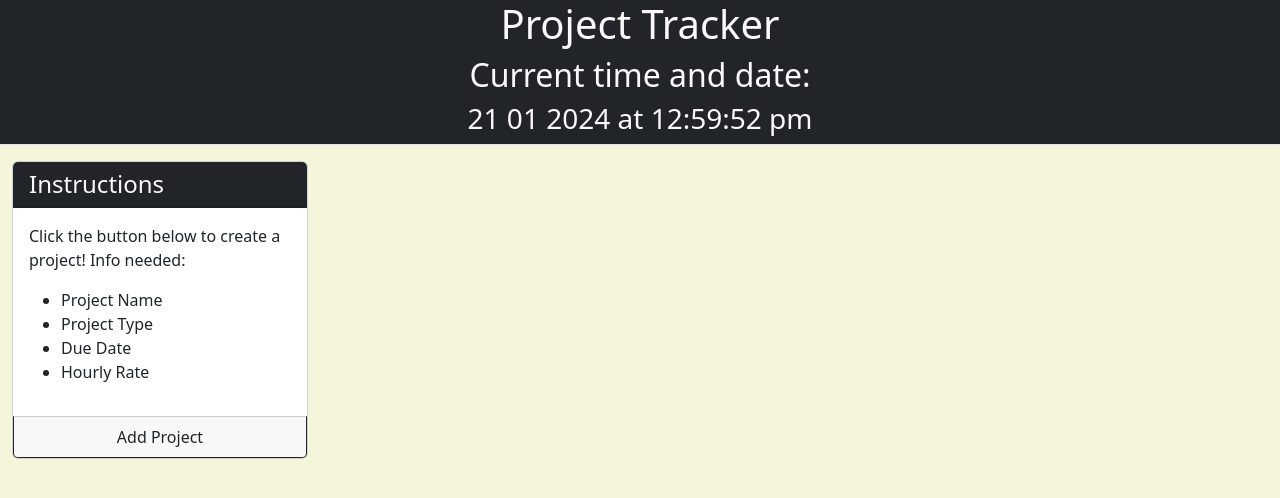
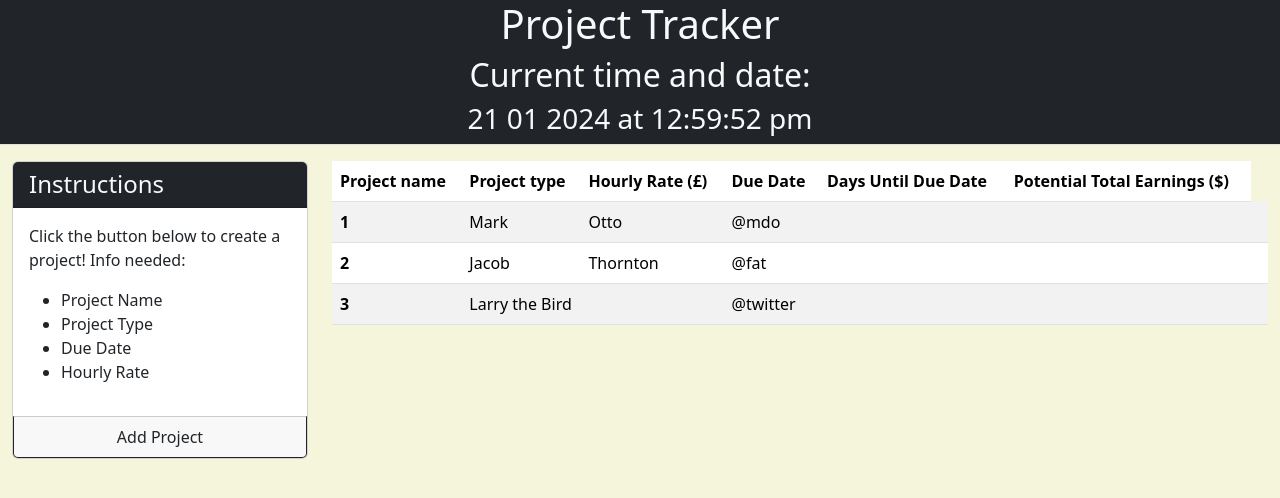
Before and after one commit to jjbstudent/Project-Tracker-, a plain HTML site: page index.html in a window 1280 px wide. Drawn offline with nearby package versions, Linux system fonts and the light colour scheme.

Commit message:
add table bootstarp

```diff
--- a/index.html
+++ b/index.html
@@ -39,6 +39,50 @@
             <button class="btn btn-dark card-footer">Add Project</button>
           </div>
         </div>
+        <div class="col mt-3">
+          <table class="table table-striped">
+            <thead>
+              <tr>
+                <th scope="col">Project name</th>
+                <th scope="col">Project type</th>
+                <th scope="col">Hourly Rate (£)</th>
+                <th scope="col">Due Date</th>
+                <th scope="col">Days Until Due Date</th>
+                <th scope="col">Potential Total Earnings ($)</th>
+              </tr>
+            </thead>
+            <tbody>
+              <tr>
+                <th scope="row">1</th>
+                <td>Mark</td>
+                <td>Otto</td>
+                <td>@mdo</td>
+                <td></td>
+                <td></td>
+                <td></td>
+              </tr>
+              <tr>
+                <th scope="row">2</th>
+                <td>Jacob</td>
+                <td>Thornton</td>
+                <td>@fat</td>
+                <td></td>
+                <td></td>
+                <td></td>
+              </tr>
+              <tr>
+                <th scope="row">3</th>
+                <td colspan="2">Larry the Bird</td>
+                <td>@twitter</td>
+                <td></td>
+                <td></td>
+                <td></td>
+              </tr>
+            </tbody>
+          </table>
+        </div>
+
+        </div>
       </div>
     </div>
   </div>
```
